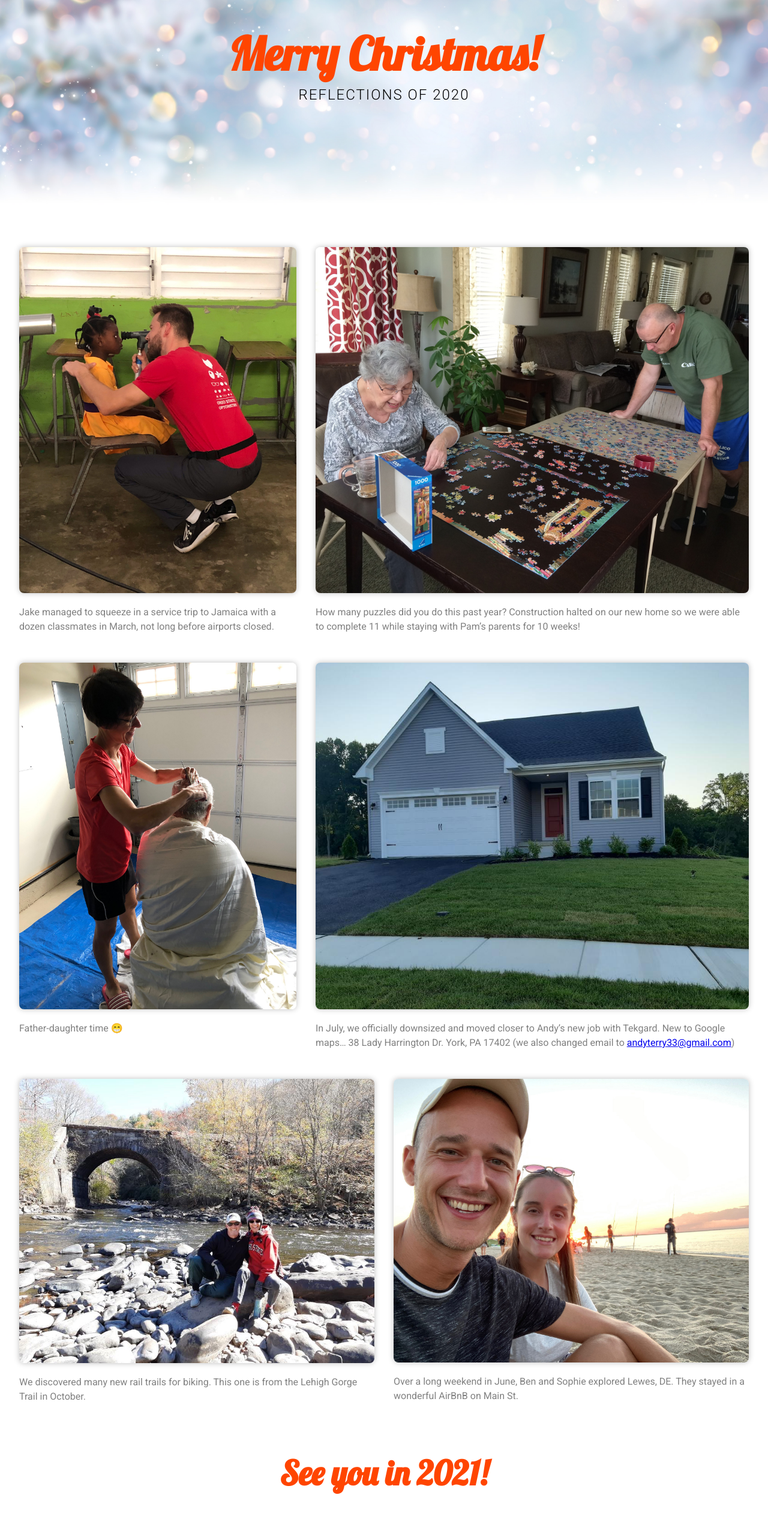
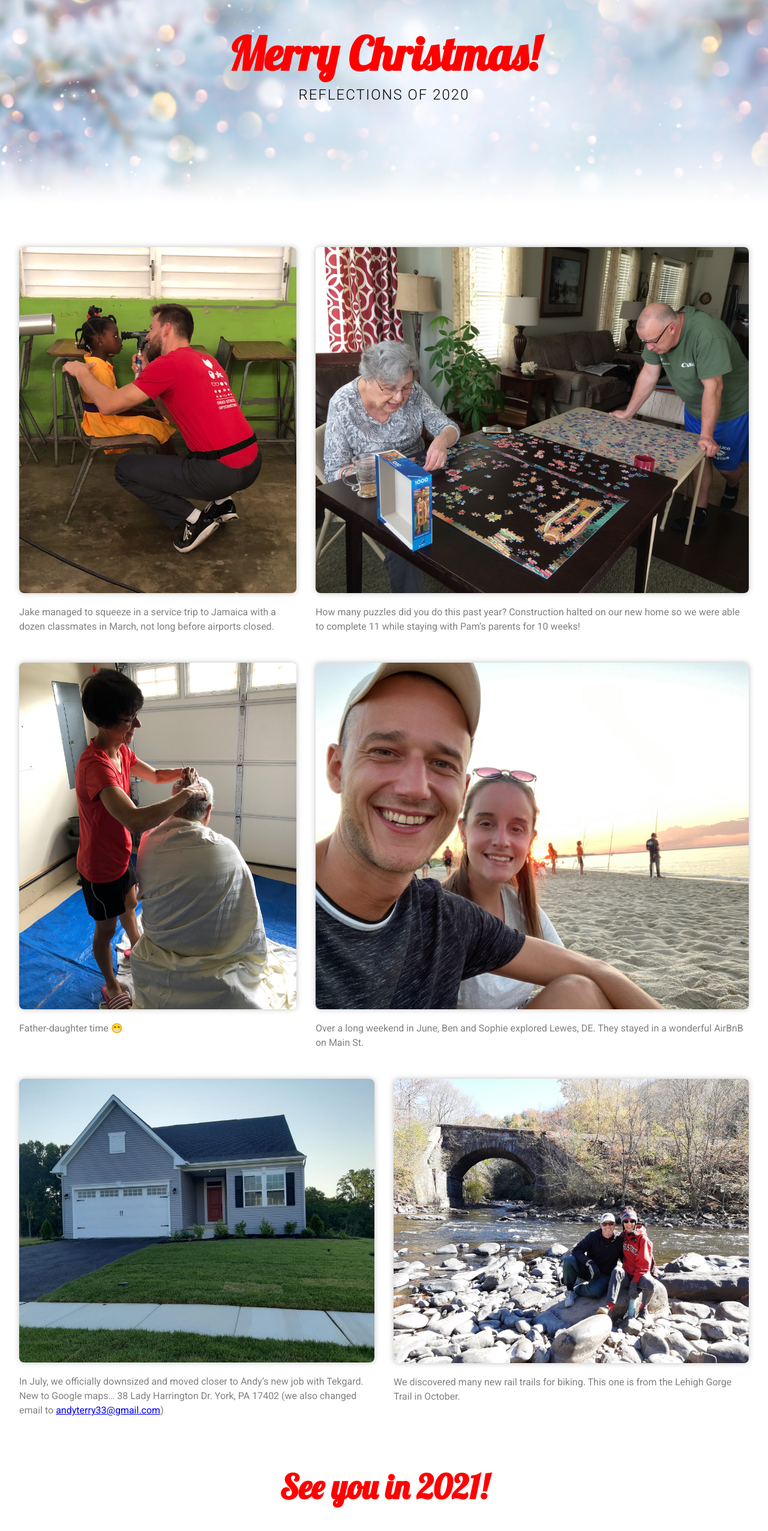
Before and after one commit to beterry/xmas-2020, a plain HTML site: page index.html in a window 1280 px wide. Shown: the part 141-2694 px from the top of the page at 60% size. Drawn offline with Linux system fonts and the light colour scheme.

Commit message:
mom revisions

```diff
--- a/index.html
+++ b/index.html
@@ -32,20 +32,21 @@
                 <p>Father-daughter time <span class="emoji">&#128513;</span></p>
             </div>
             <div class="grp">
-                <img src="images/house.jpg" alt="Pam and Andy's new house." />
-                <p>In July, we officially downsized and moved closer to Andy’s new job with Tekgard. New to Google maps… 38 Lady Harrington Dr. York, PA 17402 (we also changed email to <a href="mailto:andyterry33@gmail.com" target="_blank">andyterry33@gmail.com</a>)</p>
+                <img src="images/ben.jpg" alt="Ben and Sophie at the beach." />
+                <p>Over a long weekend in June, Ben and Sophie explored Lewes, DE. They stayed in a wonderful AirBnB on Main St.</p>
             </div>
         </div>
 
         <div class="grid grid-3">
             <div class="grp">
+                <img src="images/house.jpg" alt="Pam and Andy's new house." />
+                <p>In July, we officially downsized and moved closer to Andy’s new job with Tekgard. New to Google maps… 38 Lady Harrington Dr. York, PA 17402 (we also changed email to <a href="mailto:andyterry33@gmail.com" target="_blank">andyterry33@gmail.com</a>)</p>
+            </div>
+            <div class="grp">
                 <img src="images/trails.jpg" alt="Pam and Andy on a new rail trail." />
                 <p>We discovered many new rail trails for biking. This one is from the Lehigh Gorge Trail in October.</p>
             </div>
-            <div class="grp">
-                <img src="images/ben.jpg" alt="Ben and Sophie at the beach." />
-                <p>Over a long weekend in June, Ben and Sophie explored Lewes, DE. They stayed in a wonderful AirBnB on Main St.</p>
-            </div>
+
         </div>
 
     </main>
--- a/style.css
+++ b/style.css
@@ -27,7 +27,7 @@ h1{
     font-size: 3.5rem;
     margin: 0;
     font-family: 'Lobster', cursive;
-    color: orangered;
+    color: red;
     text-align: center;
     line-height: 1;
 }
@@ -45,7 +45,7 @@ h3{
     font-size: 3.5rem;
     margin: 0;
     font-family: 'Lobster', cursive;
-    color: orangered;
+    color: red;
     text-align: center;
 }
 
```
